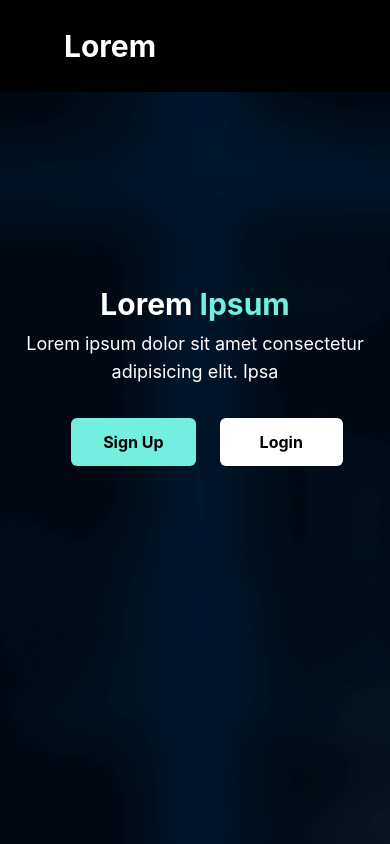
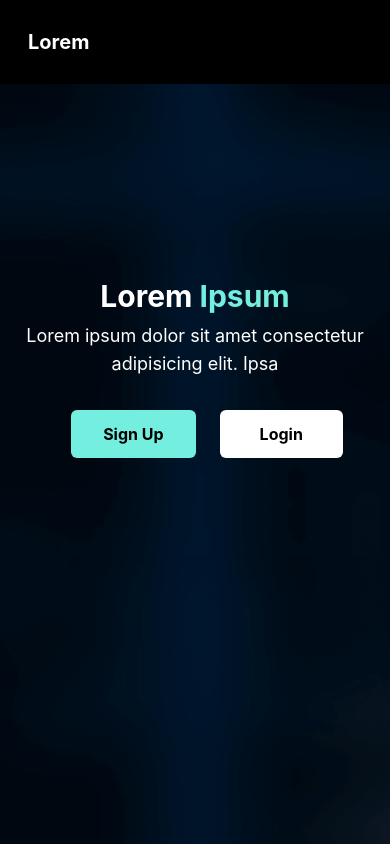
Before and after one commit to kshitijjj/my-code, a React (Create React App) app: page / in a window 390 px wide. Built offline with nearby package versions, Linux system fonts and the light colour scheme.

Commit message:
updated navbar

```diff
--- a/src/Components/Navbar.jsx
+++ b/src/Components/Navbar.jsx
@@ -3,7 +3,7 @@ import React from 'react';
 const Navbar = () => {
     return (
         <nav className="flex justify-between bg-black w-full p-7">
-            <p className="text-3xl text-white md:text-4xl font-bold ml-9">Lorem</p>
+            <p className="text-xl text-white md:text-4xl font-bold md:ml-9">Lorem</p>
 
             <ul className="hidden md:flex mt-2">
                 <a className="px-10 text-white text-lg cursor-pointer">Home</a>
```
